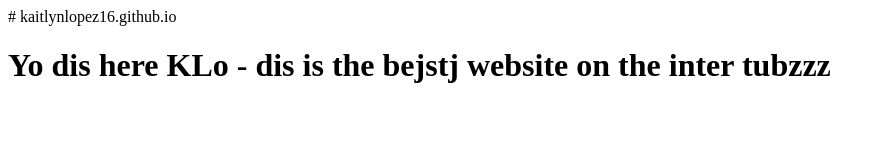
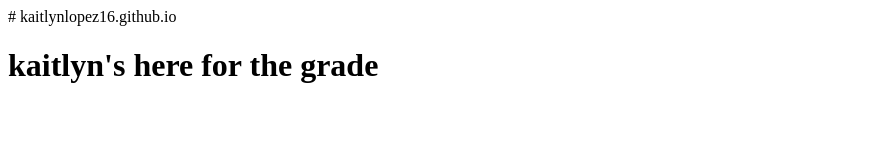
Before and after one commit to kaitlynlopez16/kaitlynlopez16.github.io, a plain HTML site: page index.html in a window 1280 px wide. Shown: the whole page, without its empty margins (0-885 px from the left). Drawn offline with Linux system fonts and the light colour scheme.

Commit message:
Update index.html

```diff
--- a/index.html
+++ b/index.html
@@ -2,4 +2,4 @@
 
 <title> Kaitlyn's site </title>
 
-<h1> Yo dis here KLo - dis is the bejstj website on the inter tubzzz </h1>
+<h1>  kaitlyn's here for the grade </h1>
```
